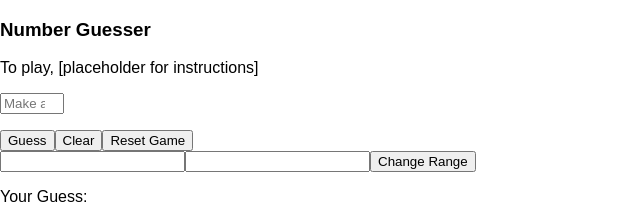
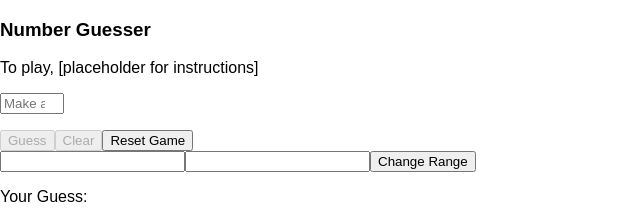
Before and after one commit to rcwestlake/number-guesser-react, a React (Create React App) app: page / in a window 1280 px wide. Shown: the top 220 px of the page, without its empty margins (0-640 px from the left). Built offline with nearby package versions, Linux system fonts and the light colour scheme; the HTML template or start-up script is replaced by a standard one.

Commit message:
added disable buttons

```diff
--- a/src/App.js
+++ b/src/App.js
@@ -15,7 +15,8 @@ export default class App extends Component {
       min: 0,
       max: 100,
       feedback: '',
-      error: ''
+      error: '',
+      disabled: true
     })
   }
 
@@ -41,31 +42,38 @@ export default class App extends Component {
     } else if(this.state.guess > this.state.randomNum) {
       this.setState({feedback: 'That guess is too high. Try a lower number.'})
     } else {
-      this.setState({feedback: 'Congratulations! You win.'})
+      this.setState({feedback: 'Congratulations! You win. Now it will be harder (min and max changed).'})
       this.newGame()
     }
   }
 
   updateGuessState(e) {
+    const input = document.querySelector('.guess-input')
     const value = parseInt(e.target.value, 10);
 
     if(value < this.state.min || value > this.state.max) {
       this.setState({ guess: null, error: 'Please enter number in range' })
     } else {
-      this.setState({ guess: value, error: '' })
+      this.setState({ guess: value, error: '', disabled: true })
     }
 
     if(isNaN(value)) {
-      this.setState({ guess: null, error: 'Please enter a number' })
+      this.setState({ guess: null, error: 'Please enter a number', disabled: true })
+    }
+
+    console.log(input.value);
+
+    if(input.value.length > 0) {
+      this.setState({ disabled: false })
     }
   }
 
   newGame() {
     this.setState({
       randomNum: null,
-      guess: null,
       min: this.state.min - 10,
       max: this.state.max + 10,
+      error: ''
     })
     this.clearInput();
   }
@@ -75,7 +83,9 @@ export default class App extends Component {
       randomNum: null,
       guess: null,
       min: 0,
-      max: 0,
+      max: 100,
+      feedback: '',
+      error: ''
     })
     this.clearInput();
   }
@@ -85,12 +95,16 @@ export default class App extends Component {
   }
 
   clearInput() {
+    this.setState({
+      guess: null,
+      disabled: true
+    })
     return document.querySelector('.guess-input').value = '';
   }
 
 
   render() {
-    const { guess, feedback, max, min, error } = this.state;
+    const { guess, feedback, max, min, error, disabled } = this.state;
     return (
       <section className='application'>
         <Header />
@@ -103,6 +117,7 @@ export default class App extends Component {
             min={min}
             max={max}
             error={error}
+            disabled={disabled}
           />
           <Range min={min} max={max} handleChangeRange={() => this.updateRange()}/>
           <Display guess={guess} feedback={feedback} />
--- a/src/components/GuessField.jsx
+++ b/src/components/GuessField.jsx
@@ -1,6 +1,6 @@
 import React from 'react'
 
-export default ({ handleGuessState, handleGame, handleResetGame, handleClear, min, max, error  }) => {
+export default ({ handleGuessState, handleGame, handleResetGame, handleClear, min, max, error, disabled  }) => {
   return (
     <div>
     <section className='guess-container'>
@@ -15,8 +15,8 @@ export default ({ handleGuessState, handleGame, handleResetGame, handleClear, mi
             max={max}
             />
         <p>{error}</p>
-        <button type='button' onClick={() => handleGame()}>Guess</button>
-        <button type='button' onClick={() => handleClear()}>Clear</button>
+        <button type='button' disabled={disabled} onClick={() => handleGame()}>Guess</button>
+        <button type='button' disabled={disabled} onClick={() => handleClear()}>Clear</button>
         <button type='button' onClick={() => handleResetGame()}>Reset Game</button>
       </form>
     </section>
```
